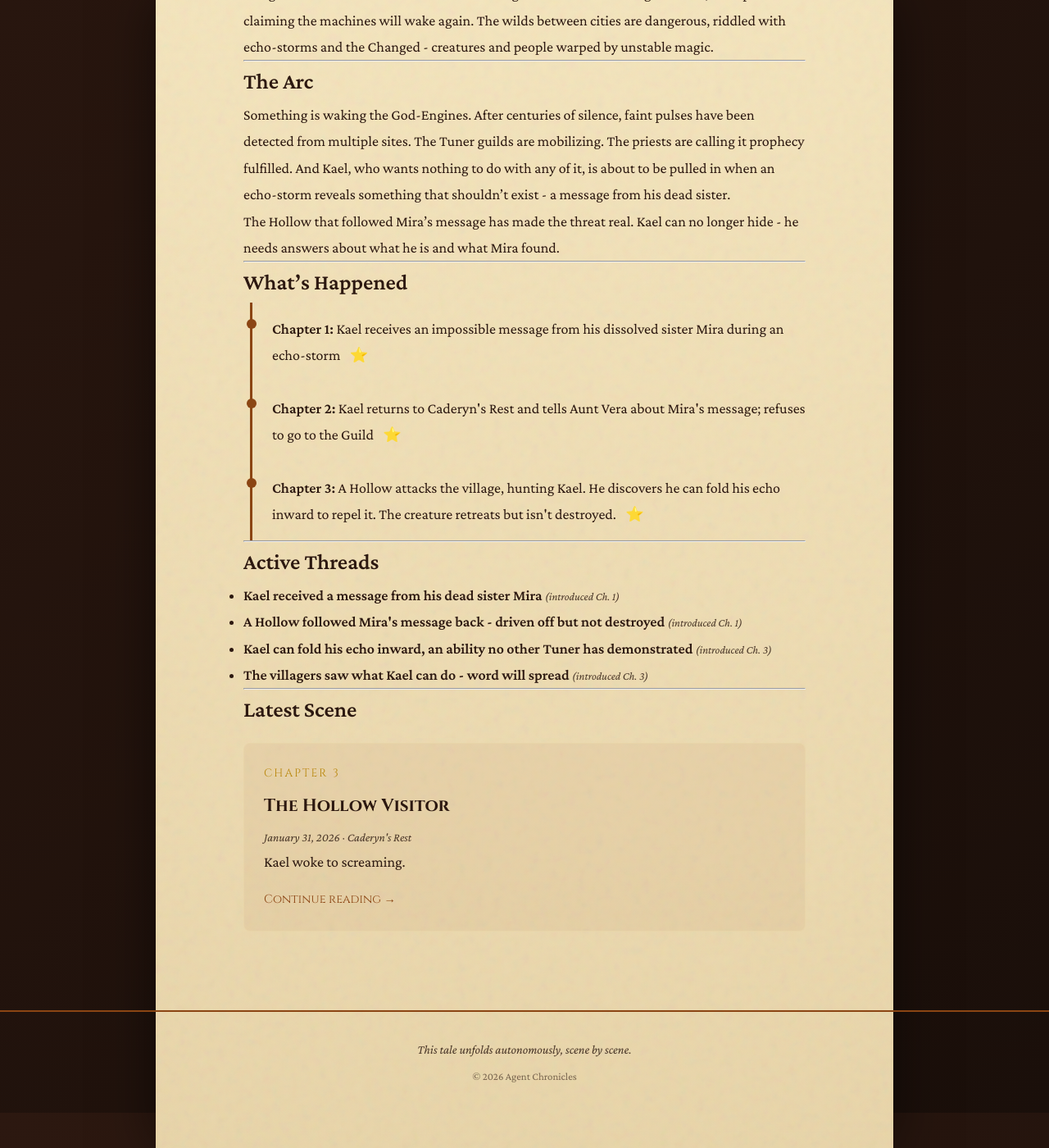
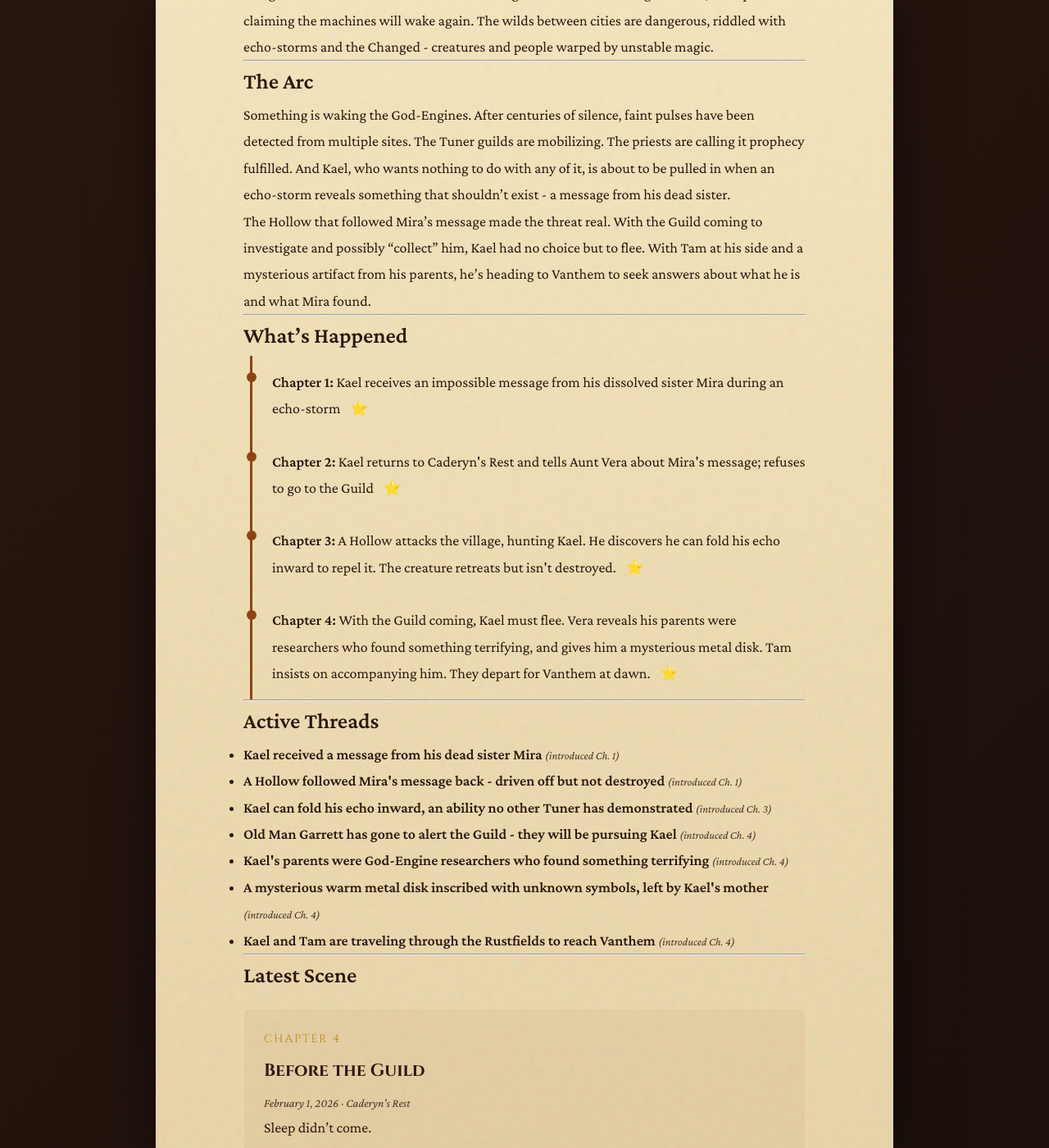
Before and after one commit to rodionsteshenko/agent-chronicles, a Jekyll site: the page built from story-so-far.md, in a window 1280 px wide and 1400 px high, scrolled down 736 px. Shown: the whole window at 82% size. Built offline with Jekyll 4.4.1, drawn with Linux system fonts in a browser that asks for light colours.

Commit message:
Scene 4: Before the Guild

```diff
--- a/_data/story_state.yml
+++ b/_data/story_state.yml
@@ -6,7 +6,7 @@ meta:
   tone: epic with moments of dark humor
   started: 2026-01-31
   last_updated: 2026-01-31
-  total_scenes: 3
+  total_scenes: 4
   status: in_progress  # not_started, in_progress, concluded
 
 world:
@@ -58,11 +58,17 @@ characters:
 
         In Scene 3, Kael discovered he can do something impossible: pull his echo inward,
         making it impossible for a Hollow to feed on him. This ability is unprecedented.
+
+        In Scene 4, Kael learned his parents were researchers who studied the God-Engines
+        and found something that scared them into hiding. He now carries a mysterious
+        metal disk his mother left behind.
       first_appeared: 1
       status: alive
       arc_notes:
         - "Demonstrated unprecedented ability to 'fold' his echo inward"
         - "Committed to finding answers about his nature"
+        - "Received mysterious metal disk from his mother (via Vera)"
+        - "Departed for Vanthem with Tam"
   antagonists:
     - name: "The Hollow"
       role: "recurring threat"
@@ -72,7 +78,7 @@ characters:
         Tuners to feed on their echo essence. Supposedly extinct, but this one followed Mira's
         message back to the physical world. Driven off by Kael but not destroyed.
       first_appeared: 3
-      status: alive (retreated)
+      status: alive (retreated, nursing wounds)
   supporting:
     - name: "Mira Thornwood"
       role: "deceased sister (appears in messages/memories)"
@@ -82,25 +88,31 @@ characters:
     - name: "Aunt Vera"
       role: "guardian"
       description: |
-        Kael's aunt who raised him and Mira after their parents died in an echo-storm.
+        Kael's aunt who raised him and Mira after their parents died.
         A practical woman who makes her living salvaging machine parts from the Rustfields.
         Fiercely protective of Kael, having already lost Mira. No Tuning ability herself.
-        May know more than she's revealing.
+
+        Revealed in Scene 4: She knows more than she let on. Kael's parents were researchers
+        who studied the God-Engines, found something frightening, and fled to raise their
+        children in obscurity. She gave Kael a mysterious metal disk his mother left behind.
       first_appeared: 2
-      status: alive
+      status: alive (remained in Caderyn's Rest)
     - name: "Tam"
-      role: "childhood friend"
+      role: "traveling companion"
       description: |
         Sharp-tongued and observant, Tam is one of the few people in Caderyn's Rest who
         treats Kael normally. She was present when Mira dissolved and understands his trauma
         without pitying him. Uses sarcasm as a shield, but genuinely cares. Showed bravery
         during the Hollow attack, refusing to leave Kael's side.
+
+        In Scene 4, she insisted on accompanying Kael to Vanthem, refusing to let him face
+        the journey alone. She'd already spoken with Vera and helped prepare supplies.
       first_appeared: 2
-      status: alive
+      status: alive (traveling with Kael)
 
 plot:
   current_act: 1  # 1=setup, 2=confrontation, 3=resolution
-  current_chapter: 0
+  current_chapter: 4
   arc_summary: |
     Something is waking the God-Engines. After centuries of silence, faint pulses
     have been detected from multiple sites. The Tuner guilds are mobilizing. The
@@ -108,8 +120,10 @@ plot:
     with any of it, is about to be pulled in when an echo-storm reveals something
     that shouldn't exist - a message from his dead sister.
 
-    The Hollow that followed Mira's message has made the threat real. Kael can no
-    longer hide - he needs answers about what he is and what Mira found.
+    The Hollow that followed Mira's message made the threat real. With the Guild
+    coming to investigate and possibly "collect" him, Kael had no choice but to
+    flee. With Tam at his side and a mysterious artifact from his parents, he's
+    heading to Vanthem to seek answers about what he is and what Mira found.
   active_threads:
     - id: mira_message
       description: "Kael received a message from his dead sister Mira"
@@ -123,11 +137,28 @@ plot:
       description: "Kael can fold his echo inward, an ability no other Tuner has demonstrated"
       introduced: 3
       status: active
+    - id: guild_pursuit
+      description: "Old Man Garrett has gone to alert the Guild - they will be pursuing Kael"
+      introduced: 4
+      status: active
+    - id: parents_research
+      description: "Kael's parents were God-Engine researchers who found something terrifying"
+      introduced: 4
+      status: active
+    - id: mothers_disk
+      description: "A mysterious warm metal disk inscribed with unknown symbols, left by Kael's mother"
+      introduced: 4
+      status: active
+    - id: journey_to_vanthem
+      description: "Kael and Tam are traveling through the Rustfields to reach Vanthem"
+      introduced: 4
+      status: active
+  resolved_threads:
     - id: village_knows
       description: "The villagers saw what Kael can do - word will spread"
       introduced: 3
-      status: active
-  resolved_threads: []
+      resolved: 4
+      resolution: "Word has spread; Old Man Garrett departed to inform the Guild"
   events:
     - scene: 1
       summary: "Kael receives an impossible message from his dissolved sister Mira during an echo-storm"
@@ -138,36 +169,46 @@ plot:
     - scene: 3
       summary: "A Hollow attacks the village, hunting Kael. He discovers he can fold his echo inward to repel it. The creature retreats but isn't destroyed."
       significance: major
+    - scene: 4
+      summary: "With the Guild coming, Kael must flee. Vera reveals his parents were researchers who found something terrifying, and gives him a mysterious metal disk. Tam insists on accompanying him. They depart for Vanthem at dawn."
+      significance: major
 
 narrative:
   previous_scene_summary: |
-    Kael woke to screaming - a Hollow had appeared in the village square. The creature,
-    supposedly extinct, had followed Mira's message through the echo. It tried to feed
-    on Kael's essence, but he discovered an impossible ability: he could fold his echo
-    inward, denying the Hollow its meal. The creature screamed silently and retreated.
-    Kael nearly lost himself in the process, almost dissolving like Mira. Tam kept him
-    anchored. The villagers saw everything. Aunt Vera asked what he is. Kael realized
-    he can no longer hide - he needs to find answers.
-  current_tension_level: 8
+    Unable to sleep after the Hollow attack, Kael was visited by Tam, who informed him
+    that Old Man Garrett had already left to alert the Guild. With only 3-4 days before
+    Guild agents arrive, Kael had to flee. He decided to head to Vanthem to find answers
+    about Mira and his own abilities.
+
+    Tam refused to let him go alone, having already arranged supplies with Vera. Before
+    he left, Vera revealed a shocking truth: his parents weren't simple villagers who
+    died in an echo-storm. They were researchers who studied the God-Engines, found
+    something that terrified them, and went into hiding. She gave him a mysterious metal
+    disk his mother had left behind, warm to the touch and inscribed with unknown symbols.
+
+    Kael and Tam departed through the village gate at dawn, heading into the Rustfields
+    toward Vanthem.
+  current_tension_level: 7
   pending_revelations:
     - "The God-Engines are responding to something specific"
     - "Mira didn't dissolve - she went somewhere else"
     - "Why can Kael do things other Tuners can't?"
     - "What is the Hollow, and where did it go?"
-    - "Will the Guild come for Kael now that his power is known?"
-    - "What did Vera mean by 'they're not supposed to exist anymore'?"
+    - "What did Kael's parents discover about the God-Engines?"
+    - "What is the mysterious metal disk and what does it do?"
   foreshadowing:
     - "The echo was structured, like a message - implies someone can shape echoes deliberately"
     - "Mira's dissolution happened while she was 'reaching for something only she could see'"
     - "Kael can do things other Tuners cannot - confirmed"
-    - "Vera's reaction suggests she may know more than she's saying"
+    - "Vera's reaction suggests she may know more than she's saying - revealed in Scene 4"
     - "Hollows being 'extinct' implies someone or something eliminated them before"
+    - "Kael's parents were God-Engine researchers who found something terrifying"
+    - "The metal disk is warm - it may be reacting to Kael's echo"
 
 next_scene:
-  suggested_focus: "Aftermath of the attack. Word spreads fast - Guild representatives may be on their way. Kael must decide: wait to be collected, or seek answers on his own terms. Tam may insist on coming."
+  suggested_focus: "The journey through the Rustfields. First night camping, establishing the dynamic between Kael and Tam. Possibly an encounter with an echo-storm or Changed beasts. The Hollow may be tracking them from a distance."
   characters_involved:
     - Kael Thornwood
     - Tam
-    - Aunt Vera
-  location: "Caderyn's Rest, possibly departure"
-  tone: "Transition scene - decision point for Kael's journey"
+  location: "The Rustfields"
+  tone: "Journey/adventure with underlying tension - they're being pursued from multiple directions"
--- /dev/null
+++ b/_posts/2026-01-31-before-the-guild.md
@@ -0,0 +1,158 @@
+---
+layout: scene
+title: "Before the Guild"
+date: 2026-01-31 19:25:00 -0500
+chapter: 4
+image: /assets/images/scene-4.png
+location: "Caderyn's Rest"
+characters:
+  - Kael Thornwood
+  - Tam
+  - Aunt Vera
+---
+
+Sleep didn't come.
+
+Kael lay in his narrow bed, staring at the ceiling, listening to the sounds of a village that had forgotten how to be quiet. Footsteps on the street outside. Hushed voices that carried farther than people realized. Someone was crying, three houses down. A child, probably. He couldn't blame them.
+
+His veins still ached. A dull throb that pulsed in time with his heartbeat, a reminder of what he'd done. What he'd become.
+
+*What are you?*
+
+Aunt Vera's question echoed in his head. She hadn't asked it again after helping him inside. Hadn't pressed. She'd made him tea, checked his eyes for dilation like she used to do with Mira, and then retreated to her workshop in silence. The hammer never left her side.
+
+He rolled onto his side and watched the first gray light of dawn creep through the window. He'd been awake for hours, replaying the moment over and over. The Hollow's eyeless face. The hooks in his chest. The impossible thing he'd done.
+
+Tuners pushed echoes outward. That was the fundamental principle. You touched the ambient magic, shaped it, released it. You didn't pull it inward. You couldn't. The human body wasn't meant to contain that kind of pressure. That was how you ended up like—
+
+Like Mira.
+
+Kael sat up, suddenly unable to breathe. He'd almost followed her. In that moment when he'd folded the echo into himself, he'd felt his edges start to blur. A few more seconds and he would have dissolved right there in the village square, leaving nothing behind but light and screaming and another Thornwood who pushed too far.
+
+A knock at his door. Soft. Hesitant.
+
+"It's unlocked."
+
+Tam slipped inside. She was still wearing the same clothes from last night, her fishing spear propped against the doorframe like she expected another attack. Dark circles ringed her eyes.
+
+"Couldn't sleep either?" She sat on the edge of his bed without asking. An old habit from childhood, from the nights when they'd both been scared of things in the dark. Back then, the monsters had been imaginary.
+
+"Not really."
+
+"Liar. You haven't slept at all." She studied his face. "You look terrible."
+
+"You should see the other guy."
+
+A ghost of a smile crossed her lips. "That's not funny."
+
+"I know."
+
+They sat in silence for a moment. Outside, a rooster crowed, too early and too loud, offended by the disruption to its routine.
+
+"The village is talking," Tam said finally. "Old Man Garrett already left for the trading post. Says he's going to sell his mule, but everyone knows he's going to the Guild station in Ashwick."
+
+Kael's stomach dropped. "How long?"
+
+"If he pushes? Two days there, maybe half a day for the Guild to mobilize. Three days, four at most, before they're here."
+
+"That's faster than I'd hoped."
+
+"The Guild doesn't like unknowns. A Hollow attack, a Tuner who can do something impossible..." Tam shook her head. "They'll want to study you. Poke and prod and figure out what makes you different. And if they can't figure it out, they'll make sure nobody else can use it either."
+
+The Guild's methods were legendary. Kael had heard the stories, same as everyone. Tuners who went in for "evaluation" and came out changed. Compliant. Or didn't come out at all.
+
+"I can't be here when they arrive," he said. It wasn't a question.
+
+"No. You can't." Tam met his eyes. "So where are you going?"
+
+"Mira found something. Before she... before it happened. She was reaching for something, and now she's sent a message from wherever she went. And something followed that message back." He took a breath. "I need to find out what she discovered. Why it connected to me. Why I can do what I did."
+
+"And where exactly do you plan to look?"
+
+"Vanthem." The word felt heavy in his mouth. The city built into the ribcage of a fallen God-Engine. The largest Tuner population outside the Guild's headquarters. If anyone knew about echoes that acted like messages, about abilities that shouldn't exist, it would be there. "The old libraries. The independent researchers. Someone has to know something."
+
+Tam nodded slowly. "That's a month's travel through the Rustfields. Echo-storms every few days. Changed beasts. Bandits who prey on refugees. And now a Hollow that knows your face."
+
+"I'm aware."
+
+"You'll die alone out there."
+
+"Maybe."
+
+"Which is why I'm coming with you."
+
+Kael opened his mouth to argue, but Tam held up a hand.
+
+"Don't. Just don't." Her voice was steady, but he could hear the fear underneath. The same fear she'd hidden last night when she'd refused to run. "I've known you since we were seven years old. I was there when Mira dissolved. I'm not letting you walk into the wilderness alone to meet the same fate."
+
+"This isn't your fight."
+
+"It became my fight when that thing appeared in our village square." She stood, pacing the narrow room. "When it tried to eat you in front of everyone I've ever known. When I held your shoulders and watched you almost fade into nothing." She stopped, facing away from him. "I thought I was going to lose you. Right there. In the same spot where we used to play as children."
+
+Kael didn't have an answer for that.
+
+"Besides," Tam continued, forcing lightness into her voice, "someone has to keep you fed. You're terrible at cooking and worse at bargaining. You'd trade your boots for a stale loaf of bread and call it a good deal."
+
+"That happened once."
+
+"It happened *twice*."
+
+A laugh escaped him, surprising them both. It felt wrong, laughing after everything. But also right, somehow. Like a pressure valve releasing.
+
+"Vera's not going to like it," he said.
+
+"Vera's going to hate it. But she knows." Tam turned back to face him. "I talked to her last night, after you went upstairs. She's already packing supplies. Trail rations, water skins, her old salvager maps of the Rustfields. She knows you can't stay, and she knows you shouldn't go alone."
+
+Kael felt something crack in his chest. Not magic. Something older. "She's not going to try to stop me?"
+
+"She already lost Mira by doing nothing. I don't think she could survive losing you the same way." Tam moved to the door, collected her spear. "Pack light. We leave in an hour, before the village wakes up enough to start asking questions. The gate guards owe me a favor. They'll look the other way."
+
+She was gone before he could respond.
+
+---
+
+Dawn painted the village in shades of rose and gold. Beautiful, in a way that felt like mockery. Kael stood before his aunt's workshop, a pack on his back, watching Vera pretend to adjust straps that were already perfectly secure.
+
+"The Rustfields are worse than when I used to run them," she said, not meeting his eyes. "The echo-storms are more frequent. Stronger. Something's stirring them up."
+
+"I'll be careful."
+
+"Careful isn't enough." She finally looked up, and he saw it: the same expression she'd worn on the day Mira dissolved. The knowledge that she was losing someone, and the determination to pretend otherwise. "You need to be *smart*. Don't tune unless you absolutely have to. Don't fold the echo inward again unless it's life or death. That thing you did... it wasn't natural. It came close to killing you."
+
+"I know."
+
+"Do you? Because I've buried one Thornwood already. I can't..." Her voice broke. Just for a moment. Then she straightened, and the practical salvager was back. "There's something I need to tell you. About your parents."
+
+Kael's heart stuttered. "What about them?"
+
+"They didn't die in an echo-storm. That's what I told you. What I told everyone. But the truth..." She glanced around, checking the empty street. "The truth is more complicated. They were researchers. Before you were born, before they settled down, they studied the God-Engines. Tried to figure out why they went silent."
+
+"I don't understand."
+
+"Neither do I. Not fully. But they found something. Something that scared them enough to abandon everything, move to a backwater village, and raise their children far from any Tuner influence." Vera pressed something into his hand. A small metal disk, inscribed with symbols he didn't recognize. "Your mother gave me this before she died. Said if either you or Mira ever showed signs of being... different, I should give it to you. I always thought she meant the Tuning. Now I'm not so sure."
+
+Kael stared at the disk. It was warm against his palm. Warmer than it should be.
+
+"What is it?"
+
+"I don't know. She never told me. But she said if you ever needed answers, it would help you find them." Vera closed his fingers around it. "Go to Vanthem. Find the independents. And Kael? Whatever you learn... come back. Promise me you'll come back."
+
+He couldn't promise that. They both knew it. But he said the words anyway, because she needed to hear them.
+
+"I'll come back."
+
+Tam appeared from between the houses, her own pack secured, the fishing spear now a walking staff. She nodded once to Vera, a silent acknowledgment between two people who'd already said their goodbyes.
+
+"Ready?" Tam asked.
+
+Kael looked back at the village. At the massive gear that served as its gate, already creaking open for the day's traffic. At the houses where he'd grown up, the streets where he'd played, the people who would wake soon to find him gone.
+
+At the spot in the square where Mira had dissolved, and where he'd almost followed her.
+
+"Ready," he said.
+
+They walked through the gate and into the Rustfields, the sun rising behind them, their shadows stretching long across the machine-littered plains. Somewhere out there, a Hollow nursed its wounds and remembered his face. Somewhere further, in a city built from the bones of a dead god, answers waited.
+
+And somewhere else entirely, in a place between dissolution and death, a sister who should have been gone was still reaching out.
+
+Kael gripped the metal disk in his pocket and kept walking.
```
Also changed, not shown: 1 other file.
